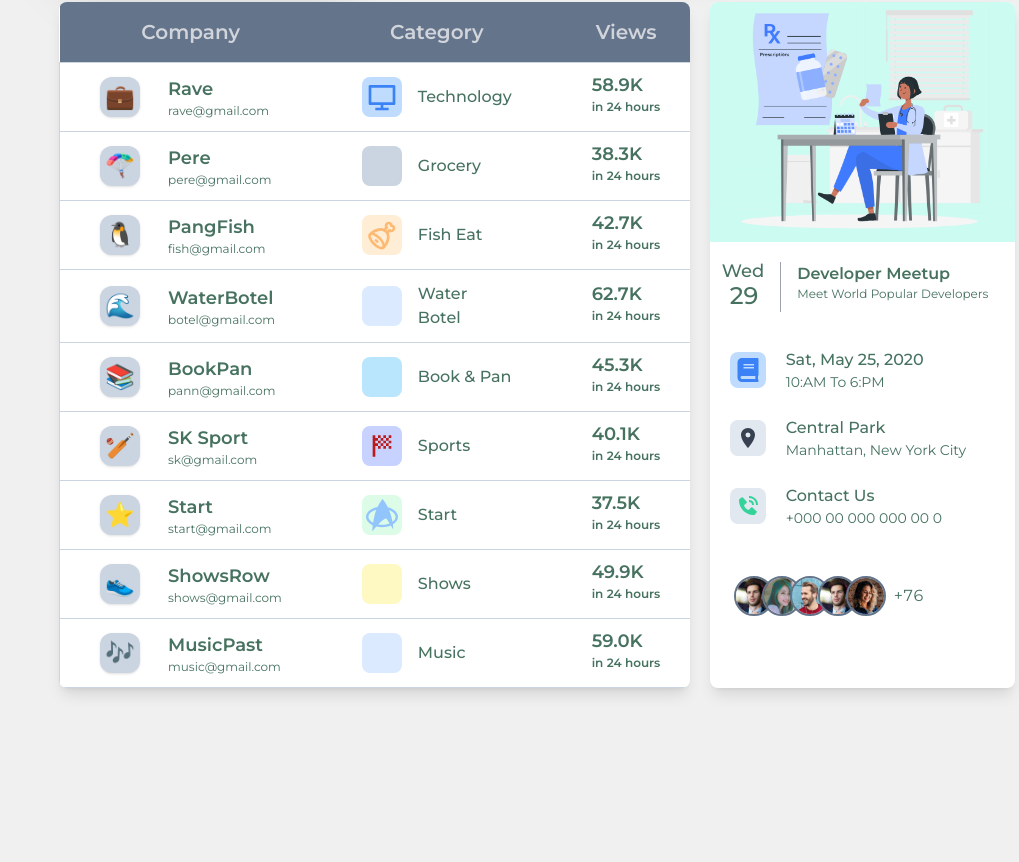
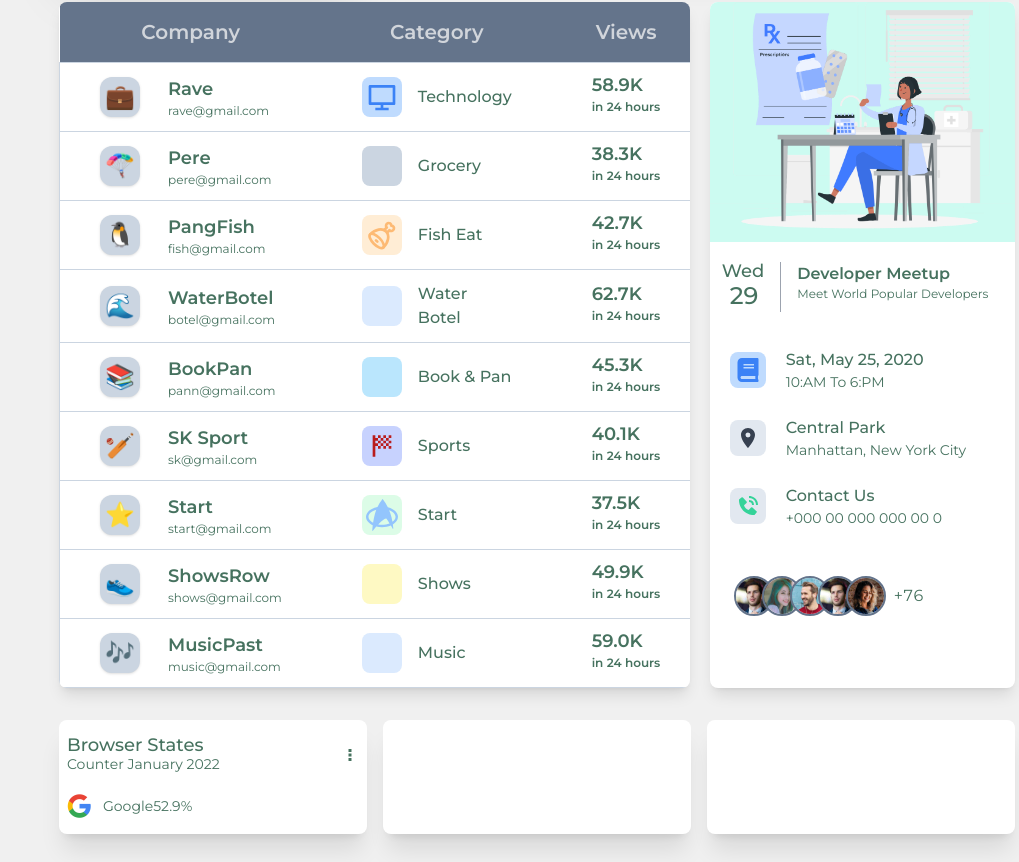
Before and after one commit to saifularafat/admin-dashboard-design, a React (Vite) app: page / in a window 1280 px wide. Shown: the part 881-1743 px from the top of the page, without its empty margins (261-1280 px from the left). Before the commit the page ends 1629 px from the top, so only its background shows below. Built offline with nearby package versions, Linux system fonts and the light colour scheme; some icons are missing; a web font is replaced by a local one.

Commit message:
Browser section is create and data ente

```diff
--- a/src/AllChartData.js
+++ b/src/AllChartData.js
@@ -369,7 +369,53 @@ const budgetDashesLineChart = {
       show: false,
     }
   },
-
 }
 
-export { orderBarChart, profitLineChart, earningPieChart, revenueDoubleBarChart, budgetDashesLineChart }
+const browserRadialBarChart = {
+  series1: [54],
+  series2: [8.6],
+  series3: [25.7],
+  series4: [6.8],
+  series5: [13.5],
+
+  options: {
+    colors1: ['#e44444'],
+    colors2: ['#64e444'],
+    colors3: ['#4477e4'],
+    colors4: ['#b144e4'],
+    colors5: ['#d9e444'],
+    stroke: {
+      lineCap: "round"
+    },
+    grid: {
+      padding: {
+        top: -15,
+        bottom: -15
+      }
+    },
+    chart: {
+      height: 250,
+      type: 'radialBar',
+    },
+    plotOptions: {
+      radialBar: {
+        track: {
+          background: '#ebebeb',
+        },
+        hollow: {
+          size: '23%'
+        },
+        dataLabels: {
+          name: {
+            show: false,
+          },
+          value: {
+            show: false,
+          }
+        }
+      },
+    },
+  },
+}
+
+export { orderBarChart, profitLineChart, earningPieChart, revenueDoubleBarChart, budgetDashesLineChart, browserRadialBarChart }
--- /dev/null
+++ b/src/pages/Dashboard/ECommerce/BrowserCart.jsx
@@ -0,0 +1,20 @@
+import { useState } from "react";
+import ReactApexChart from "react-apexcharts";
+
+const BrowserCart = ({ image, title, percent, settings }) => {
+    const [radialBar] = useState(settings)
+    return (
+        <div className=" flex items-center">
+            <div className="imageText flex items-center gap-3">
+                <img src={image} alt="" className="w-6 h-6"/>
+                <h4 className="text-sm">{title}</h4>
+            </div>
+            <div className="chartPercent flex items-center gap-3">
+                <p className="text-sm">{percent}</p>
+                <ReactApexChart options={radialBar.options} series={radialBar.series} type="radialBar" width={20} height={16}/>
+            </div>
+        </div>
+    );
+};
+
+export default BrowserCart;
--- a/src/pages/Dashboard/ECommerce/ECommerce.jsx
+++ b/src/pages/Dashboard/ECommerce/ECommerce.jsx
@@ -6,14 +6,17 @@ import { FiUser } from "react-icons/fi";
 import { AiOutlineCodeSandbox, AiOutlineCreditCard } from "react-icons/ai";
 import { IoLogoUsd } from "react-icons/io";
 import { TbArrowsTransferUp } from "react-icons/tb";
-import { } from './../../../AllChartData'
+import { browserRadialBarChart } from './../../../AllChartData'
 import OrderProfitChart from "./OrderProfitChart";
 import Revenue from "./Revenue";
 import RightRevenue from "./RightRevenue";
 import Table from "./Table/Table";
 import RightOffice from "./RightOffice";
+import { BiDotsVertical } from "react-icons/bi";
+import BrowserCart from "./BrowserCart";
 
-
+import google from '../../../assets/social/google.png'
+import chrome from '../../../assets/social/chrome.png'
 
 const ECommerce = () => {
     const { isDarkMode } = Theme();
@@ -105,13 +108,22 @@ const ECommerce = () => {
             </div>
             {/* Section Four */}
             <div className="grid grid-cols-1 md:grid-cols-6 gap-4 my-3">
-                <div className="col-span-2">
+                <div className={`${isDarkMode ? "bg-slate-800" : "bg-white"} text-accent col-span-2 py-4 px-2 shadow-xl rounded-lg overflow-hidden`}>
+                    <div className="flex items-center justify-between">
+                        <div>
+                            <h3 className="text-lg font-medium text-accent leading-none">Browser States</h3>
+                            <p className="text-sm font-normal normal-case text-accent">Counter January 2022</p>
+                        </div>
+                        <BiDotsVertical className="text-lg" />
+                    </div>
+                    <div className="pt-5">
+                       <BrowserCart image={google} title="Google" percent="52.9%" settings={{series: browserRadialBarChart.series1, options: {...browserRadialBarChart.options, colors: browserRadialBarChart.options.colors1}}} />
+                    </div>
+                </div>
+                <div className={`${isDarkMode ? "bg-slate-800" : "bg-white"} text-accent col-span-2 py-4 px-2 shadow-xl rounded-lg`}>
 
                 </div>
-                <div className="col-span-2">
-
-                </div>
-                <div className="col-span-2">
+                <div className={`${isDarkMode ? "bg-slate-800" : "bg-white"} text-accent col-span-2 py-4 px-2 shadow-xl rounded-lg`}>
 
                 </div>
             </div>
```
